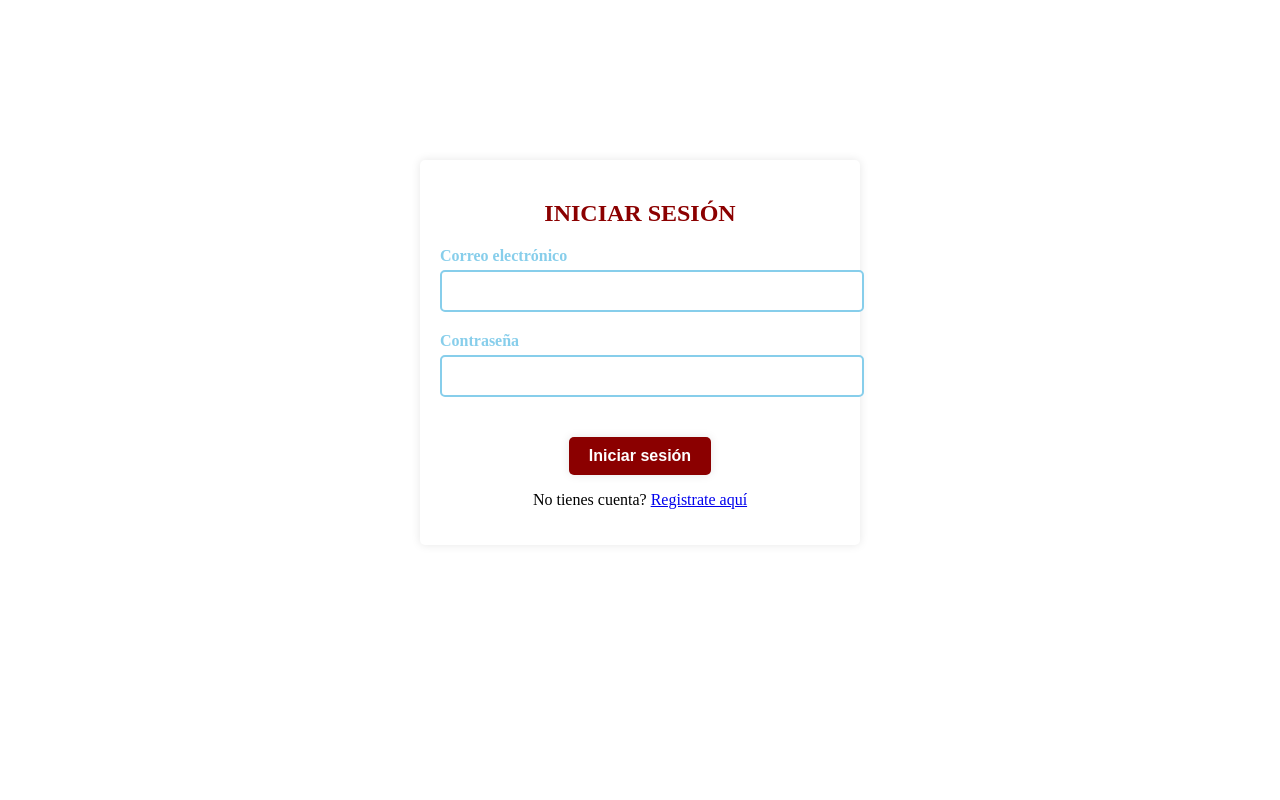
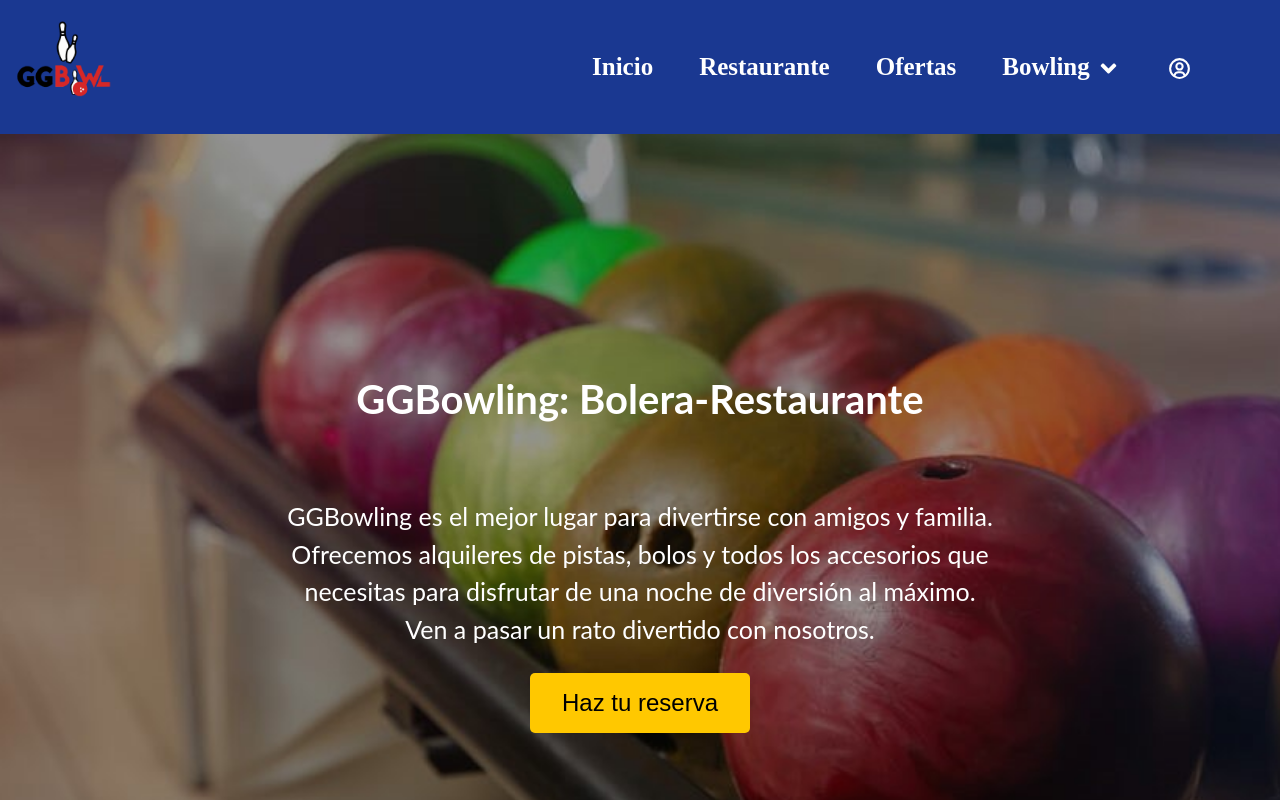
Before and after one commit to ivangarciagarcia/GGBowling, a React (Create React App) app in the folder ggbowling-front/: page / in a window 1280 px wide. Shown: the top 800 px of the page. Built offline with nearby package versions, Linux system fonts and the light colour scheme.

Commit message:
change routes

```diff
--- a/ggbowling-front/src/App.tsx
+++ b/ggbowling-front/src/App.tsx
@@ -14,16 +14,14 @@ function App() {
   return (
     <Router>
       <Routes>
-        <Route path="/" element={<Login />}></Route>
+        <Route path="/" element={<Home />}></Route>
+        <Route path="/login" element={<Login />}></Route>
         <Route path="/register" element={<Register />}></Route>
-        <Route path="/home" element={<Home />}></Route>
-        <Route path='/prices' element={<Prices/>}></Route>
-        <Route path='/restaurant' element={<Restaurant/>}></Route>
-        <Route path='/offers' element={<Offers/>}></Route>
-        <Route path='/profile' element={<Profile/>}></Route>
-        <Route path='/installations' element={<Installations/>}></Route>
-
-
+        <Route path="/prices" element={<Prices />}></Route>
+        <Route path="/restaurant" element={<Restaurant />}></Route>
+        <Route path="/offers" element={<Offers />}></Route>
+        <Route path="/profile" element={<Profile />}></Route>
+        <Route path="/installations" element={<Installations />}></Route>
       </Routes>
     </Router>
   );
```
